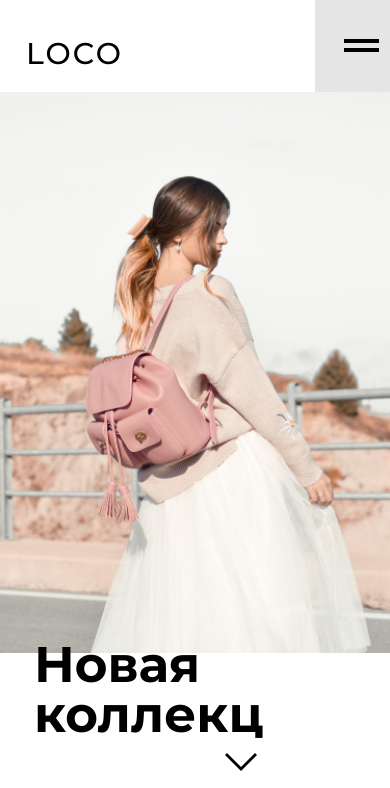
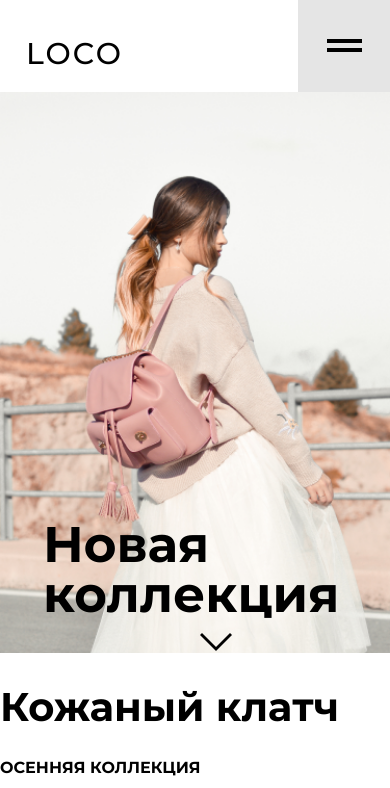
Before and after one commit to WebHeroSchool/Loco_, a plain HTML site: page index.html in a window 390 px wide. Shown: the top 788 px of the page. Drawn offline with Linux system fonts and the light colour scheme.

Commit message:
адаптация

```diff
--- a/style.css
+++ b/style.css
@@ -42,9 +42,9 @@ margin-bottom: 10px;
 }
 
 .page1{
-  height: 900px;
-width: 100vw;;
-background: linear-gradient(to right, #000 461px, #FFF 32%);
+/*  height: 900px;*/
+width: 100%ы;
+background: linear-gradient(to right, #000 32%, #FFF 32%);
 }
 .logo__text{
 font: normal 30px/37px 'montserrat-medium', arial, helvetica, sans-serif;
@@ -229,8 +229,18 @@ font:  normal 10px 'montserrat-medium', arial, helvetica, sans-serif;
       padding-left: 0vw;
       margin-left: 19vw;
       background-size: 67vw;
-      width: 100%;
+      width: 81%;
  }
+ .menu__btn {
+    display: flex;
+    align-items: center;
+    position: absolute;
+    top: 0px;
+    right: 0;
+  /*  left: 107%;*/
+    width: 92px;
+    height: 92px;
+    background-color: #E5E5E5;}
  .section__title {
    font: normal 50px/50px 'montserrat-bold', arial, helvetica, sans-serif;
    position: absolute;
@@ -244,30 +254,52 @@ font:  normal 10px 'montserrat-medium', arial, helvetica, sans-serif;
 }}
   @media (max-width: 500px){
     .header {
-      padding-top: 35px;
-    }
+    display: flex;
+    justify-content: space-between;
+    padding-top: 35px;
+    margin-bottom: -24px;
+  }
     .logo__text {
     padding-left: 26px;
     color: black;
   }
   .page1__wrapper{
-    margin-top: -40px;
+    margin-top: 44px;
   }
   .page1 {
 /*  height: 667px;*/
   background: white;
 }
+.menu__btn {
+    display: flex;
+    align-items: center;
+    position: absolute;
+    top: 0px;
+
+    right: 0px;
+    width: 92px;
+    height: 92px;}
 
   .section {
       margin-left: 0px;
       background: url(img/mobile.png) no-repeat;
-      background-size: 100%;}
+      background-size: 100%;
+      width: 100%;
+    }
       .section__title {
-    padding-top: 506px;
-    margin-left: 0px;}
+
+        padding-left: 80px;
+    width: 80vw;
+        padding-top: 76vw;}
     .strelka3_img{
       display: block;
-    margin-left: 190px;
+    margin-left: 156px;
     margin-top: 12px;
     }
   }
+  @media (max-width: 400px){
+.section__title {
+    padding-left: 43px;
+    width: 85vw;
+    padding-top: 99vw;
+}}
```
